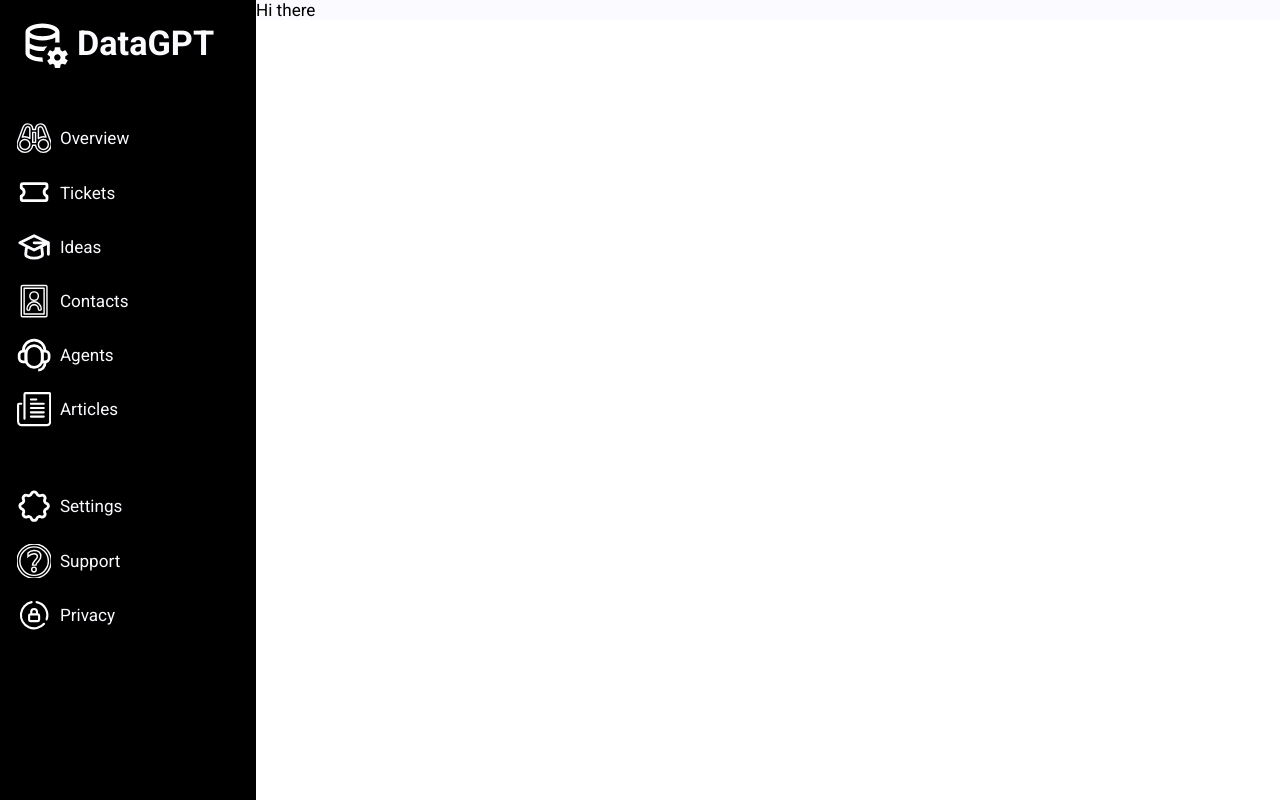
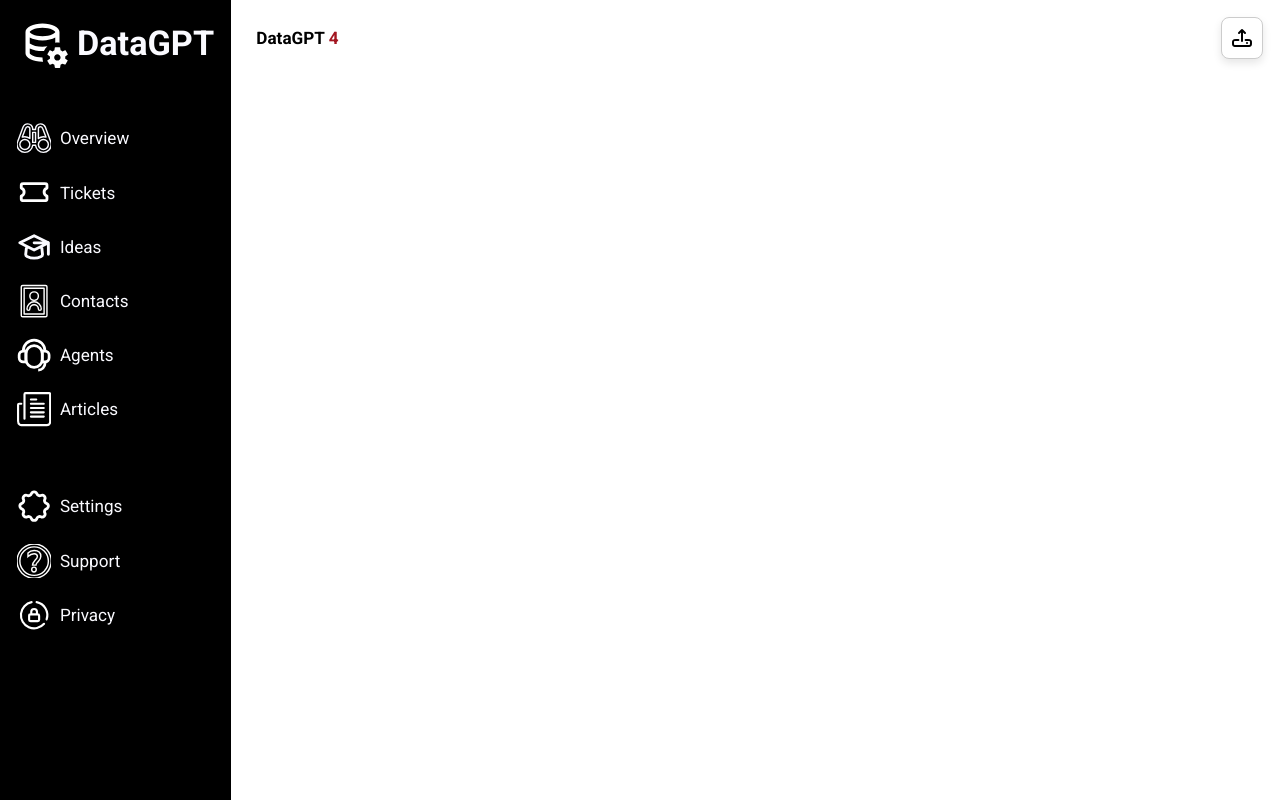
Before and after one commit to GarrettAudet/Dashboard, a plain HTML site: page index.html in a window 1280 px wide. Drawn offline with Linux system fonts and the light colour scheme.

Commit message:
Finished the Header

```diff
--- a/index.html
+++ b/index.html
@@ -100,8 +100,13 @@
     </div>
     <div class = 'main-content'>
         <div class = 'header'>
-            <div class = 'profile-icon'>
-                <div>Hi there <span></span></div>
+            <div class = 'top-left'>
+                <div class = top-left-text>DataGPT <span>4</span></div>
+            </div>
+            <div class = 'top-right'>
+                <svg width="24px" height="24px" viewBox="0 0 24 24" fill="none" xmlns="http://www.w3.org/2000/svg">
+                    <path d="M17 17H17.01M15.6 14H18C18.9319 14 19.3978 14 19.7654 14.1522C20.2554 14.3552 20.6448 14.7446 20.8478 15.2346C21 15.6022 21 16.0681 21 17C21 17.9319 21 18.3978 20.8478 18.7654C20.6448 19.2554 20.2554 19.6448 19.7654 19.8478C19.3978 20 18.9319 20 18 20H6C5.06812 20 4.60218 20 4.23463 19.8478C3.74458 19.6448 3.35523 19.2554 3.15224 18.7654C3 18.3978 3 17.9319 3 17C3 16.0681 3 15.6022 3.15224 15.2346C3.35523 14.7446 3.74458 14.3552 4.23463 14.1522C4.60218 14 5.06812 14 6 14H8.4M12 15V4M12 4L15 7M12 4L9 7" stroke="#000000" stroke-width="2" stroke-linecap="round" stroke-linejoin="round"/>
+                </svg>
             </div>
         </div>
         <div class = "project-content">
--- a/styles.css
+++ b/styles.css
@@ -3,6 +3,7 @@
     --primary-color: #000;
     --secondary-color: #FAFAFF;
     --third-color: #5DA9E9;
+    --fourth-color: #A31621;
     --aside-shadow: 0.1em 0.1em 0.1em rgba(0,0,0,0.9);
     --fast-transition: 0.3s;
 }
@@ -12,7 +13,7 @@ body {
     min-height: 100vh;
     margin: 0px;
     display: grid;
-    grid-template: auto 4fr / 1fr 4fr;
+    grid-template: auto 4fr / .75fr 4fr;
 }
 
 .sidebar {
@@ -104,11 +105,6 @@ svg {
     align-content: start;
 }
 
-.header {
-    background-color: var(--secondary-color);
-    grid-area: 1/2 / 2/-1;
-}
-
 div li:hover p {
     color: var(--third-color);
 }
@@ -120,3 +116,36 @@ div li:hover img {
 div li:hover svg path {
     stroke: var(--third-color); /* SVG stroke color for hover */
 }
+
+.header {
+    grid-area: 1/2 / 2/-1;
+    font-size: 1rem;
+    font-weight: bold;
+    display: flex;
+    align-items: center;
+    justify-content: space-between;
+    padding: 1em;
+}
+
+.top-right, .top-left {
+    padding: 8px; /* Adjust padding as needed */
+    border-radius: 8px; /* This rounds the corners of the border */
+    display: flex; /* This ensures the content inside is centered */
+    justify-content: center; /* This centers the child elements horizontally */
+    align-items: center; /* This centers the child elements vertically */
+    max-width: fit-content; /* This ensures the box fits the content width */
+}
+
+.top-right {
+    box-shadow: 0px 4px 8px rgba(0, 0, 0, 0.1); /* This adds a subtle shadow for depth */
+    border: 1px solid #ccc; /* Adjust color and thickness as needed */
+    background: #ffffff; /* Adjust background color as needed */
+}
+
+.top-right:hover, .top-left:hover {
+    background-color: var(--third-color);
+}
+
+.top-left span {
+    color: var(--fourth-color);
+}
```
